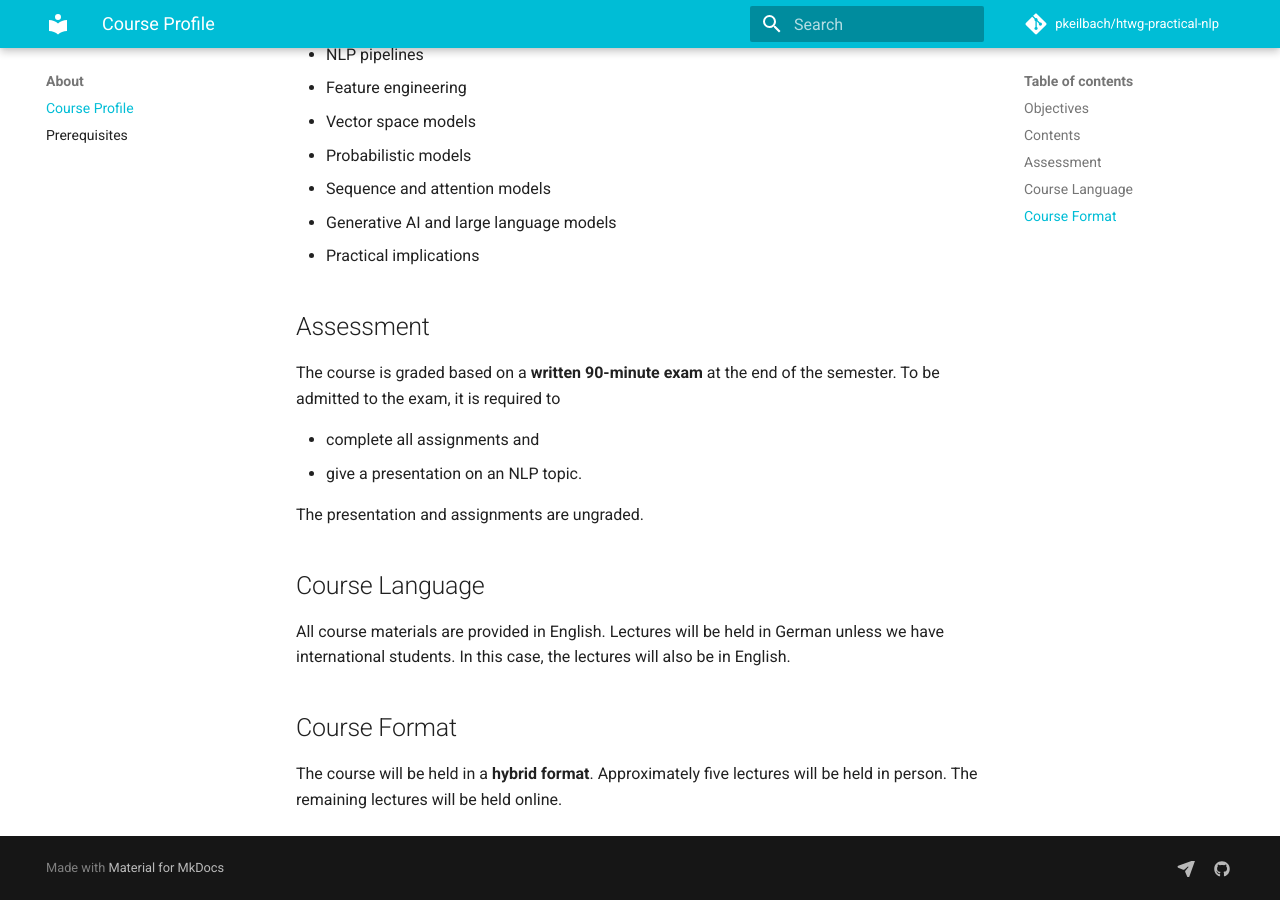
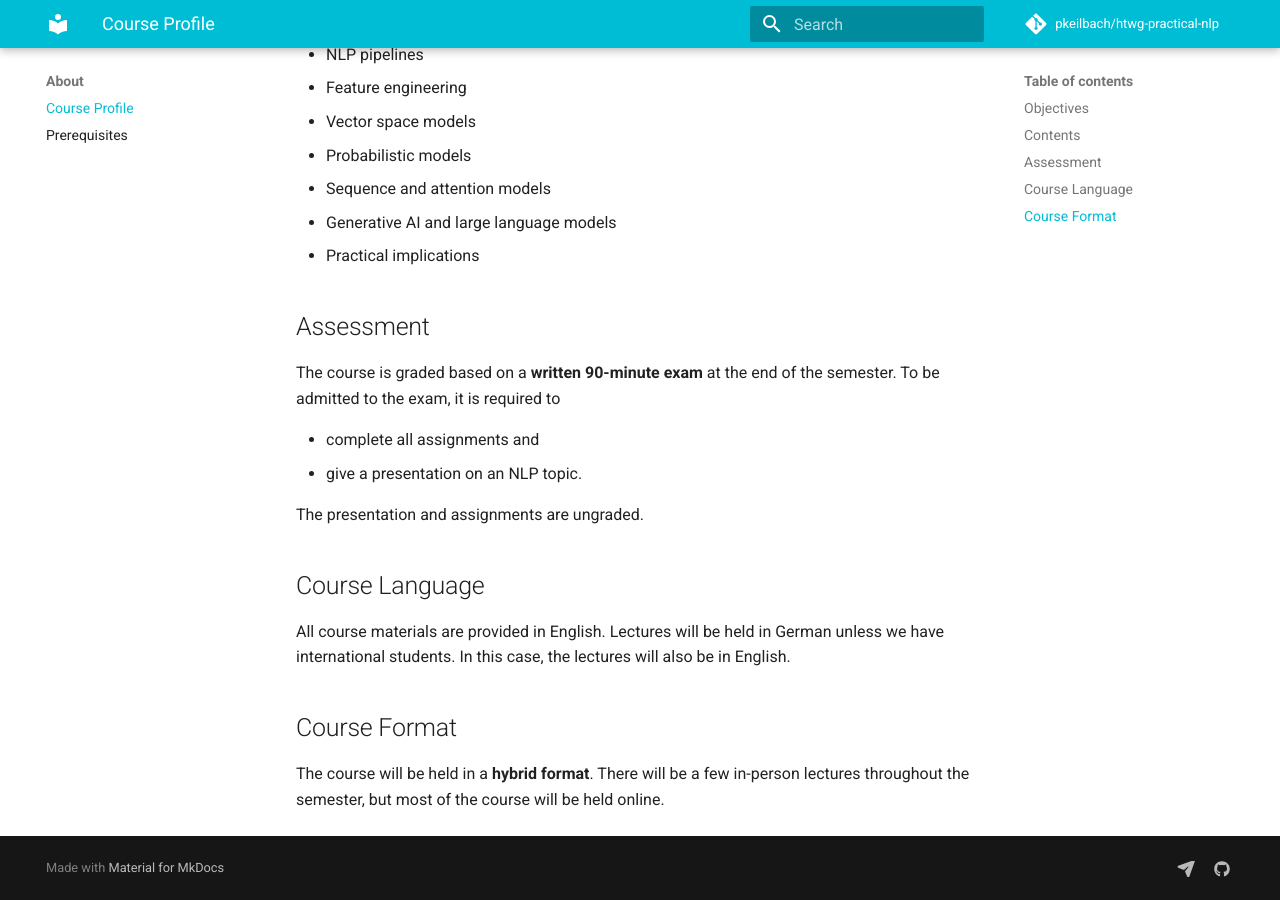
Before and after one commit to pkeilbach/htwg-practical-nlp, an MkDocs documentation site: the page built from docs/about/course_profile.md, in a window 1280 px wide and 900 px high, scrolled down 523 px. Built offline with MkDocs 1.6.1 and Material for MkDocs 9.7.7, drawn with Linux system fonts in a browser that asks for light colours; comment, search, counter and statistics services are not loaded.

Commit message:
update hybrid format section

```diff
--- a/docs/about/course_profile.md
+++ b/docs/about/course_profile.md
@@ -36,6 +36,4 @@ In this case, the lectures will also be in English.
 
 ## Course Format
 
-The course will be held in a **hybrid format**.
-Approximately five lectures will be held in person.
-The remaining lectures will be held online.
+The course will be held in a **hybrid format**. There will be a few in-person lectures throughout the semester, but most of the course will be held online.
```
